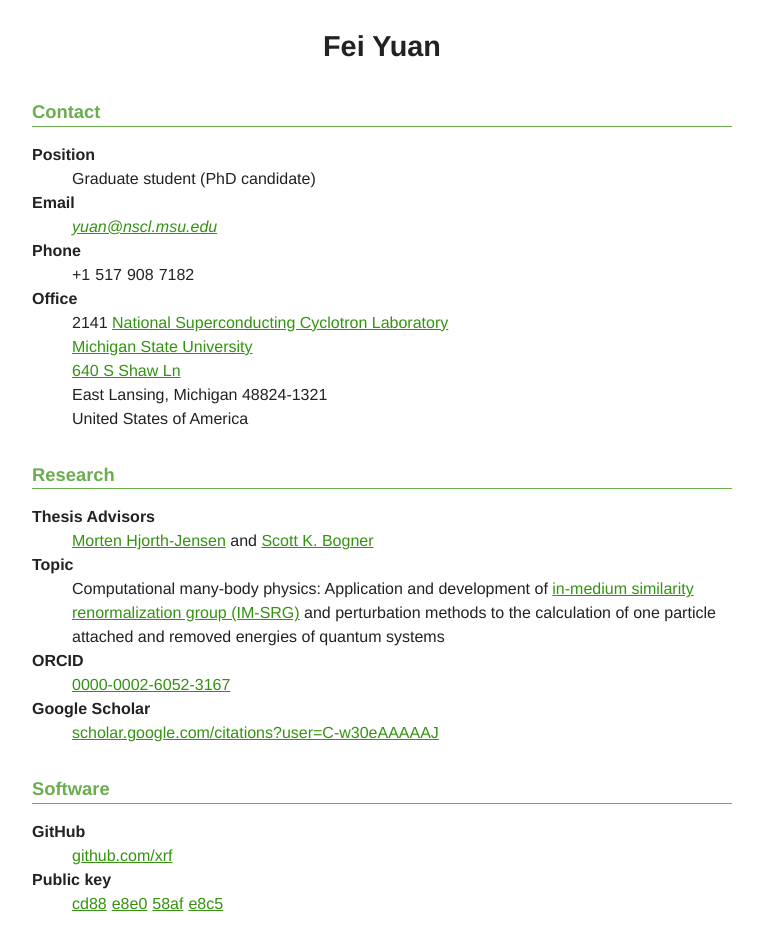
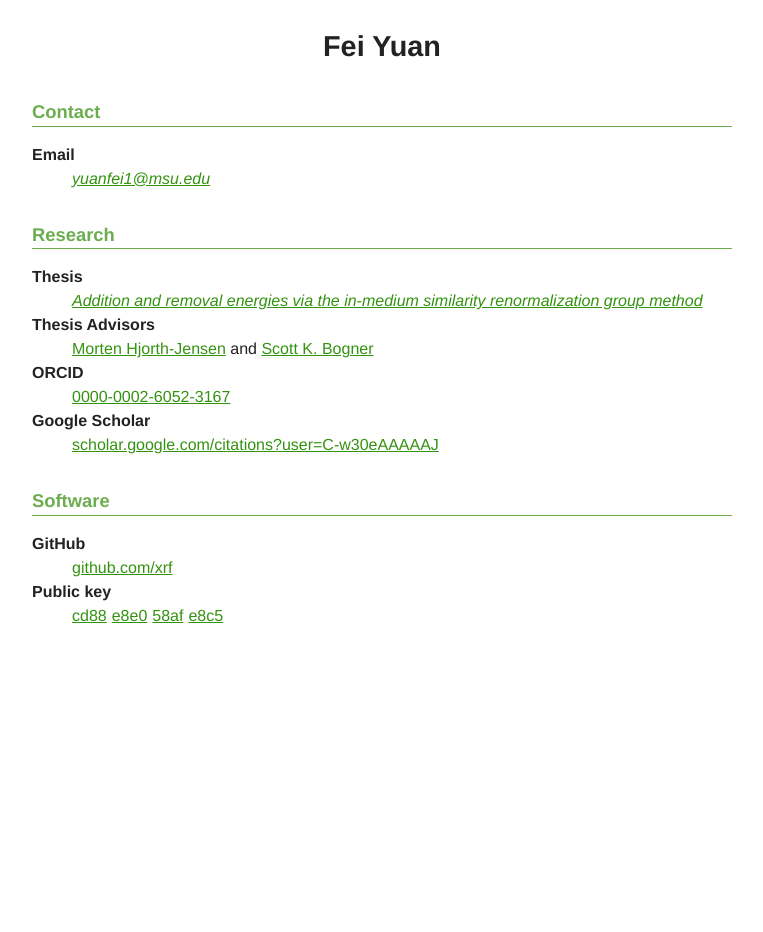
Before and after one commit to xrf/xrf.github.io, a plain HTML site: page index.html in a window 1280 px wide. Shown: the whole page, without its empty margins (258-1021 px from the left). After the commit the page ends 800 px from the top, so only its background shows below. Drawn offline with Linux system fonts and the light colour scheme.

Commit message:
Migrate website from NSCL to GitHub

```diff
--- a/index.html
+++ b/index.html
@@ -19,29 +19,15 @@
     <div class="content">
       <h2>Contact</h2>
       <dl>
-        <dt>Position</dt>
-        <dd class="p-job-title" property="schema:jobTitle">Graduate student (PhD candidate)</dd>
         <dt>Email</dt>
-        <dd><address class="u-email hide" property="schema:email"><a href="mailto:yuan@nscl.msu.edu">yuan@nscl.msu.edu</a></address></dd>
-        <dt>Phone</dt>
-        <dd class="p-tel" property="schema:telephone"><span class="segment">+1</span><span class="segment">517</span><span class="segment">908</span><span class="segment">7182</span></dd>
-        <dt>Office</dt>
-        <dd class="h-adr p-adr" property="schema:workLocation" typeof="schema:PostalAddress">
-          <span class="p-extended-address">
-            2141 <a href="http://nscl.msu.edu">National Superconducting
-Cyclotron Laboratory</a><br/>
-            <a href="https://msu.edu" about="#me" property="schema:affiliation">Michigan State University</a>
-          </span><br/>
-          <a href="https://www.google.com/maps/place/National+Superconducting+Cyclotron+Laboratory/@42.7246094,-84.4727141,16z/data=!4m13!1m7!3m6!1s0x8822c2844088c767:0x69c9c4fbade99d28!2sCyclotron,+640+S+Shaw+Ln,+East+Lansing,+MI+48824!3b1!8m2!3d42.7245501!4d-84.4735947!3m4!1s0x8822c28440548e71:0x7016d4bd5c30d7ea!8m2!3d42.7244853!4d-84.473546" class="p-street-address" property="schema:streetAddress">640 S Shaw Ln</a><br/>
-          <span class="p-locality" property="schema:addressLocality">East Lansing</span>, <span class="p-region" property="schema:addressRegion">Michigan</span> <span class="p-postal-code" property="schema:postalCode">48824-1321</span><br/> <span class="p-country-name" property="schema:addressCountry">United States of America</span>
-        </dd>
+        <dd><address class="u-email hide" property="schema:email"><a href="mailto:yuanfei1@msu.edu">yuanfei1@msu.edu</a></address></dd>
       </dl>
       <h2>Research</h2>
       <dl>
+        <dt>Thesis</dt>
+        <dd><a href="https://github.com/xrf/thesis"><i>Addition and removal energies via the in-medium similarity renormalization group method</i></a></dd>
         <dt>Thesis Advisors</dt>
         <dd><a href="https://www.mn.uio.no/fysikk/english/people/aca/mhjensen/">Morten Hjorth-Jensen</a> and <a href="https://www.nscl.msu.edu/directory/bogner.html">Scott K. Bogner</a></dd>
-        <dt>Topic</dt>
-        <dd>Computational many-body physics: Application and development of <a href="https://arxiv.org/abs/1512.06956">in-medium similarity renormalization group (IM-SRG)</a> and perturbation methods to the calculation of one particle attached and removed energies of quantum systems</dd>
         <dt>ORCID</dt>
         <dd><a href="https://orcid.org/0000-0002-6052-3167">0000-0002-6052-3167</a></dd>
         <dt>Google Scholar</dt>
```
Also changed, not shown: 2 other files.
